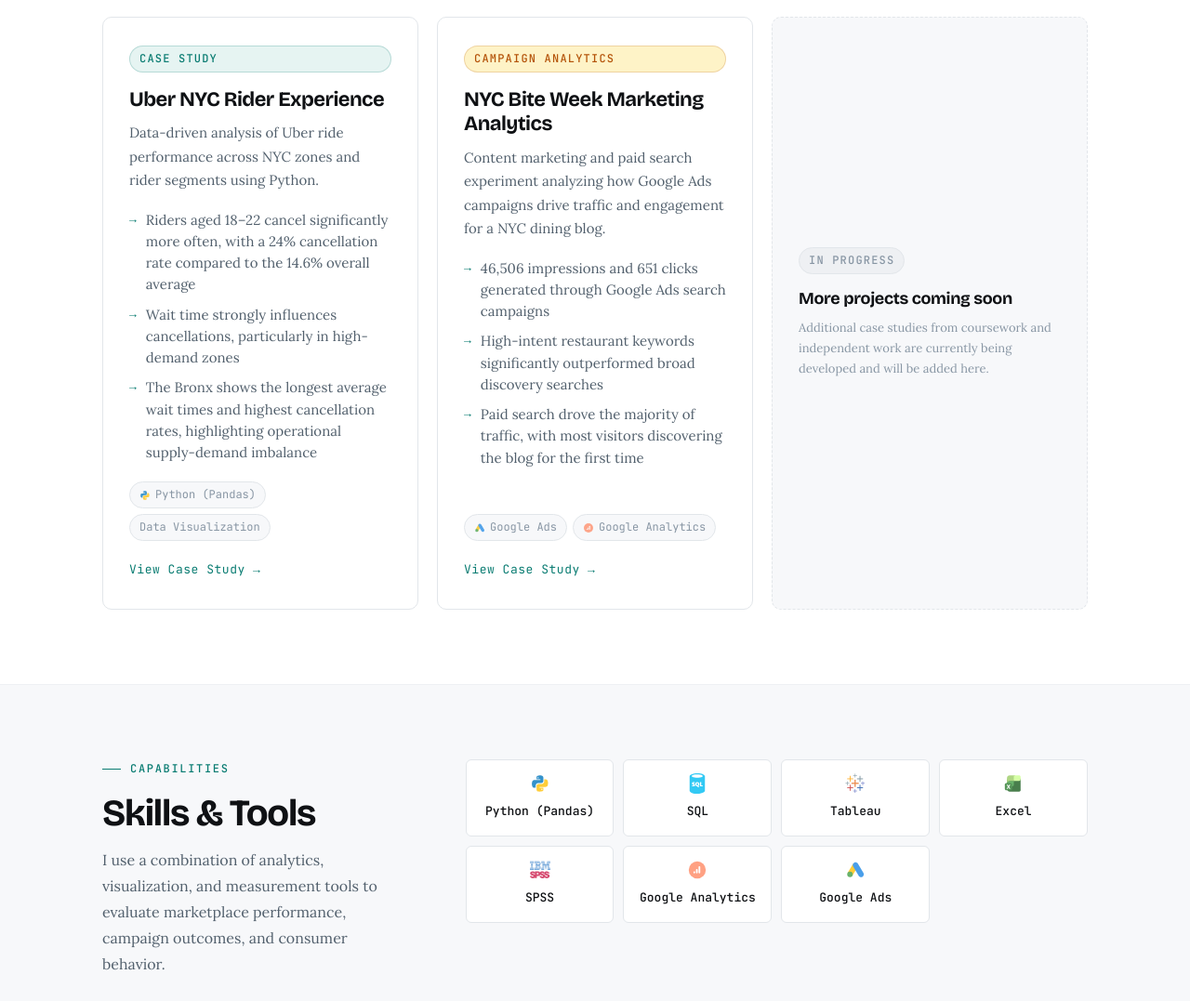
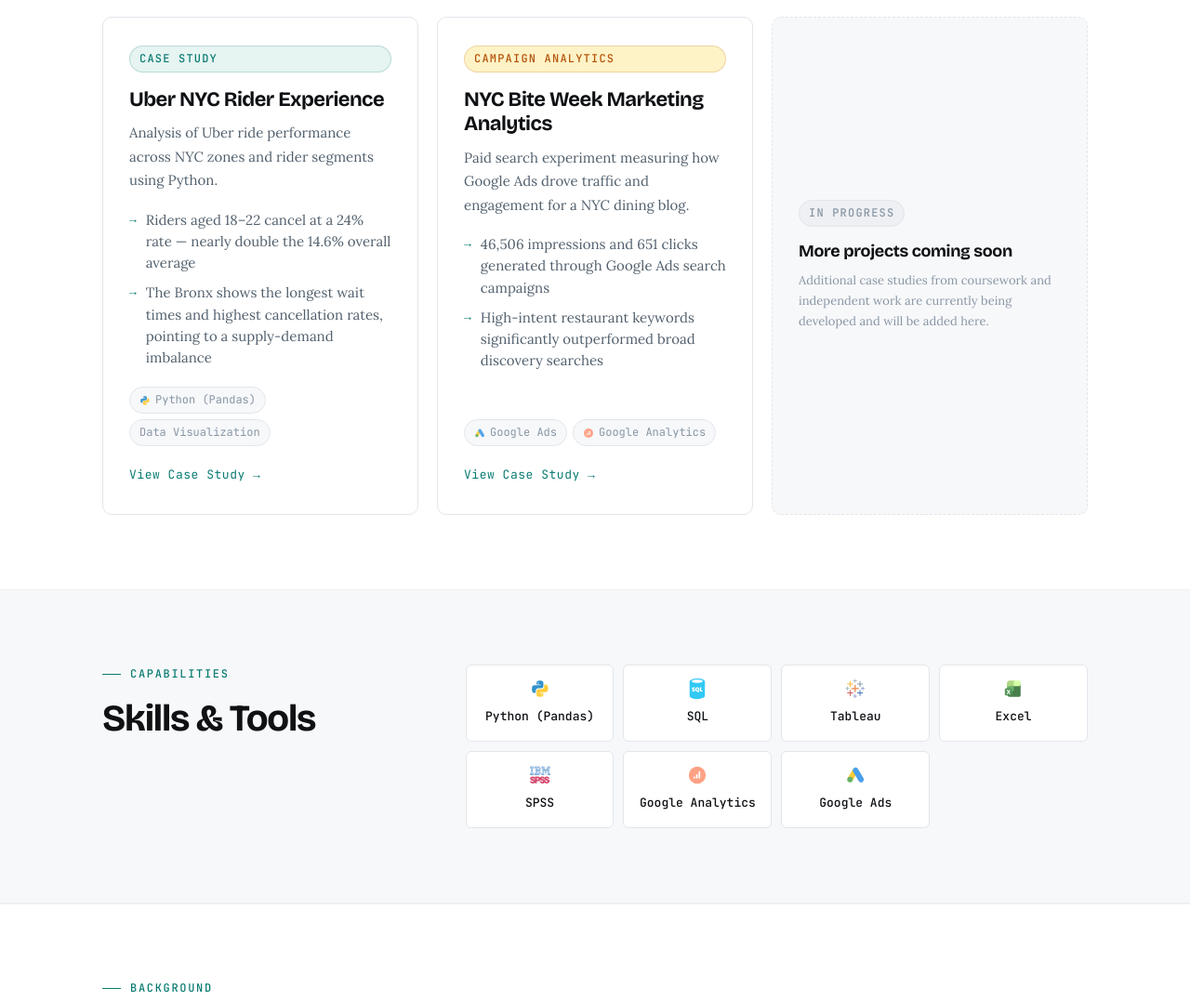
Before and after one commit to Cremmell/portfolio-site, a plain HTML site: page index.html in a window 1280 px wide. Shown: the part 880-1957 px from the top of the page at 93% size. Drawn offline with nearby package versions, Linux system fonts and the light colour scheme.

Commit message:
Add files via upload

```diff
--- a/index.html
+++ b/index.html
@@ -80,11 +80,10 @@
           <a class="project-card" href="projects/uber-nyc-rider-experience.html">
             <span class="project-type case-study">Case Study</span>
             <h3>Uber NYC Rider Experience</h3>
-            <p>Data-driven analysis of Uber ride performance across NYC zones and rider segments using Python.</p>
+            <p>Analysis of Uber ride performance across NYC zones and rider segments using Python.</p>
             <ul class="insights">
-              <li>Riders aged 18–22 cancel significantly more often, with a 24% cancellation rate compared to the 14.6% overall average</li>
-              <li>Wait time strongly influences cancellations, particularly in high-demand zones</li>
-              <li>The Bronx shows the longest average wait times and highest cancellation rates, highlighting operational supply-demand imbalance</li>
+              <li>Riders aged 18–22 cancel at a 24% rate — nearly double the 14.6% overall average</li>
+              <li>The Bronx shows the longest wait times and highest cancellation rates, pointing to a supply-demand imbalance</li>
             </ul>
             <div class="tools">
               <span class="tool-badge">
@@ -100,11 +99,10 @@
           <a class="project-card" href="projects/nyc-bite-week-marketing-analytics.html">
             <span class="project-type campaign">Campaign Analytics</span>
             <h3>NYC Bite Week Marketing Analytics</h3>
-            <p>Content marketing and paid search experiment analyzing how Google Ads campaigns drive traffic and engagement for a NYC dining blog.</p>
+            <p>Paid search experiment measuring how Google Ads drove traffic and engagement for a NYC dining blog.</p>
             <ul class="insights">
               <li>46,506 impressions and 651 clicks generated through Google Ads search campaigns</li>
               <li>High-intent restaurant keywords significantly outperformed broad discovery searches</li>
-              <li>Paid search drove the majority of traffic, with most visitors discovering the blog for the first time</li>
             </ul>
             <div class="tools">
               <span class="tool-badge">
@@ -140,7 +138,6 @@
           <div class="skills-copy">
             <div class="eyebrow">Capabilities</div>
             <h2>Skills &amp; Tools</h2>
-            <p>I use a combination of analytics, visualization, and measurement tools to evaluate marketplace performance, campaign outcomes, and consumer behavior.</p>
           </div>
 
           <ul class="tag-list">
--- a/styles.css
+++ b/styles.css
@@ -256,7 +256,7 @@
 
 h1.hero-heading {
   margin-bottom: 20px;
-  max-width: 22ch;
+  max-width: 21ch;
   animation: fadeUp 0.65s 0.08s ease both;
 }
 
```
